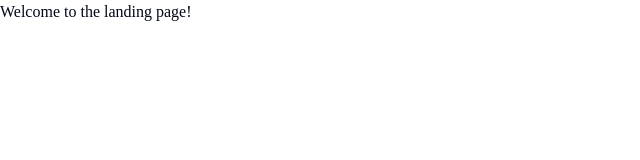
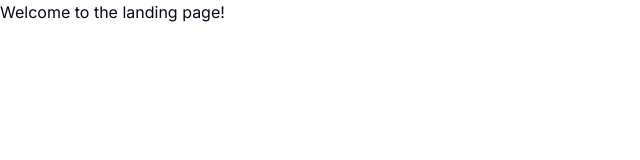
Before and after one commit to PABannier/NarrateMate.ai, a Next.js app: page / in a window 1280 px wide. Shown: the top 160 px of the page, without its empty margins (0-640 px from the left). Built offline with nearby package versions, Linux system fonts and the light colour scheme.

Commit message:
fix: apply font inter globally

```diff
--- a/src/app/globals.css
+++ b/src/app/globals.css
@@ -77,6 +77,6 @@
 
 @layer base {
   html {
-    font-family: "var(--font-inter)";
+    font-family: var(--font-inter);
   }
 }
--- a/src/app/layout.tsx
+++ b/src/app/layout.tsx
@@ -4,7 +4,7 @@ import ClientLayout from "@/components/layout-client";
 import "./globals.css";
 
 const inter = Inter({ subsets: ["latin"], variable: "--font-inter" });
-const robotoMono = Roboto_Mono({
+const roboto_mono = Roboto_Mono({
   subsets: ["latin"],
   variable: "--font-roboto-mono",
 });
@@ -20,8 +20,8 @@ export default function RootLayout({
   children: React.ReactNode;
 }>) {
   return (
-    <html lang="en">
-      <body className={`${inter.variable} ${robotoMono.variable} `}>
+    <html lang="en" className={`${inter.variable} ${roboto_mono.variable}`}>
+      <body>
         <ClientLayout>{children}</ClientLayout>
       </body>
     </html>
--- a/src/components/hover_card.tsx
+++ b/src/components/hover_card.tsx
@@ -11,7 +11,6 @@ import { addWord } from "@/lib/database/mutations";
 import { WordEntry } from "@/types";
 import toast from "react-hot-toast";
 import { Icons } from "./icons";
-import { set } from "zod";
 interface TranslationHoverCardProps {
   open: boolean;
   word: string;
```
